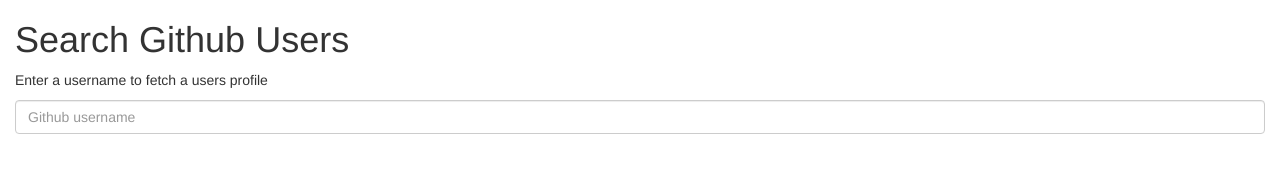
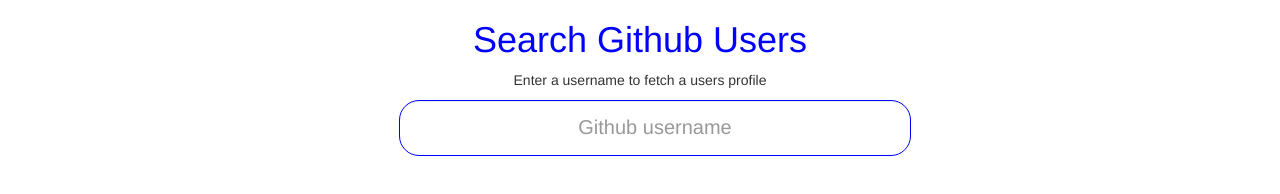
Before and after one commit to Pratikshatippe/GitFetch, a plain HTML site: page index.html in a window 1280 px wide. Drawn offline with nearby package versions, Linux system fonts and the light colour scheme.

Commit message:
updated css

```diff
--- a/css/style.css
+++ b/css/style.css
@@ -1,16 +1,19 @@
-/* .container-fluid{
-    height: 100vh;
-    width: 100vw;
-    overflow: hidden;
+h1{
+    text-align: center;
+    color: blue;
 }
-.content{
-    height: 60vh;
+.sub-content,.latestrepo{
+    text-align: center;
+}
+.form-control{
+    text-align: center;
+    border-radius: 20px;
     width:40vw;
+    height: 7vh;
     margin-left: 30vw;
+    border-color: blue;
+    font-size: 20px;
 }
-.sub-content,.form-control{
-    font-size: 24px;
-} */
 .detail,.repodetail{
     font-size: 20px;
 }
@@ -23,5 +26,10 @@
     color: white;
 }
 .container{
-    width: 40vw;
+    width: 50vw;
+    text-align: center;
 }
+.well{
+    width:60vw;
+    margin-left: 20vw;
+}
```
